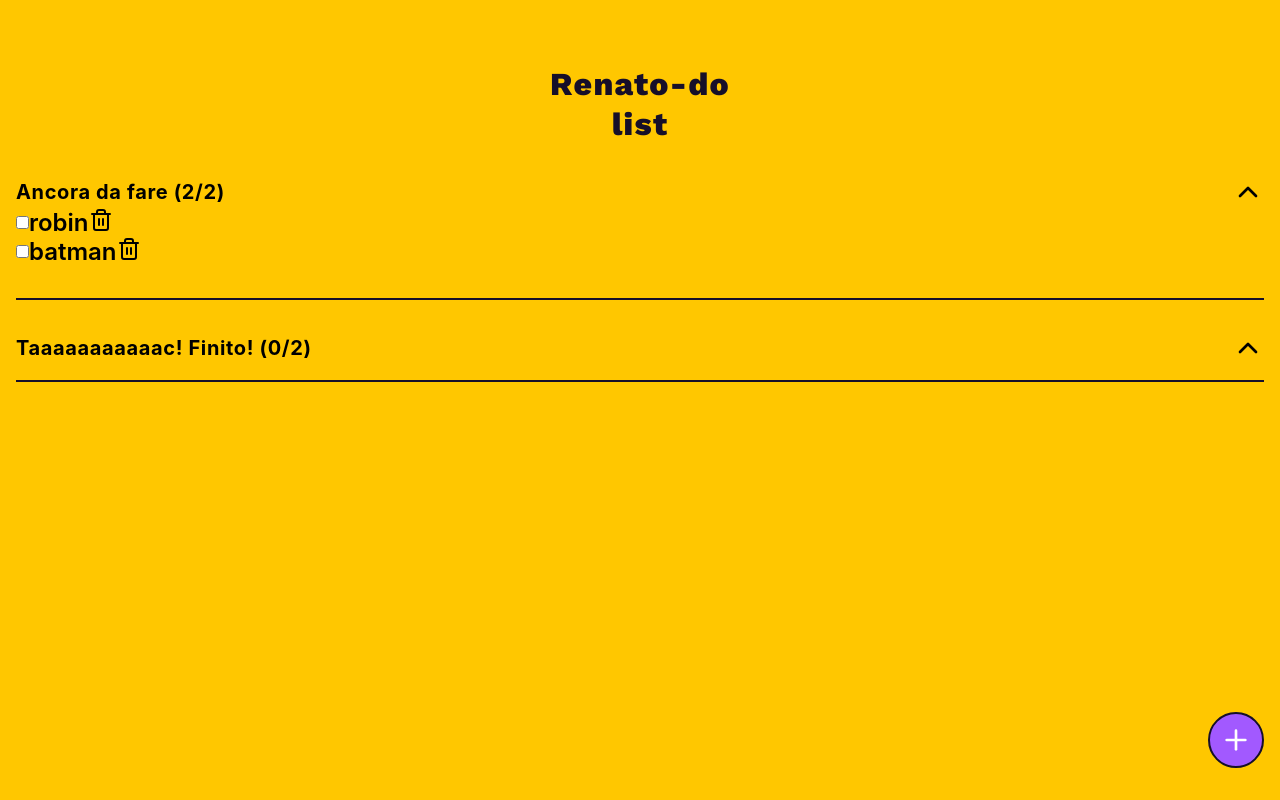
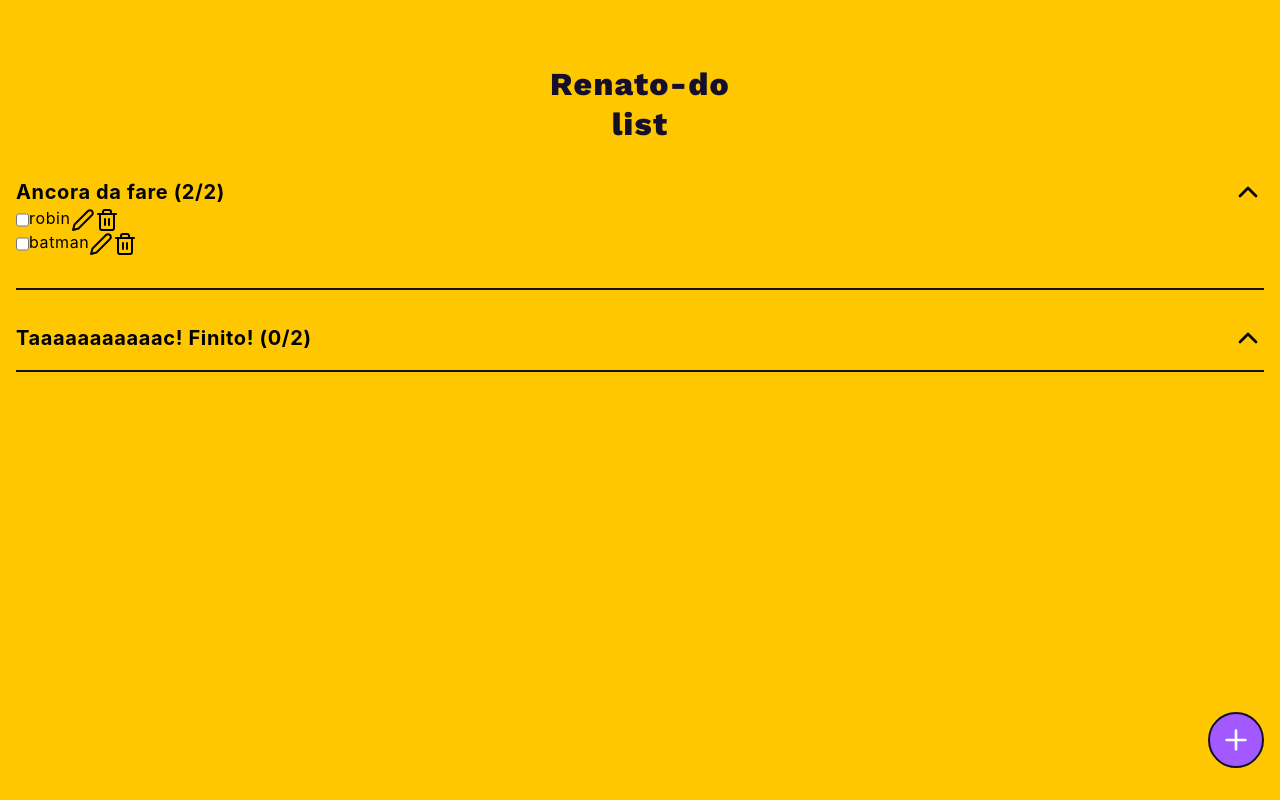
Before and after one commit to MarcoMaz/renato-do-list, a React (Create React App) app: page /main in a window 1280 px wide. Built offline with nearby package versions, Linux system fonts and the light colour scheme.

Commit message:
fix( checkbox ): fix the structure and add edit button

```diff
--- a/src/components/Task.tsx
+++ b/src/components/Task.tsx
@@ -65,12 +65,13 @@ const Task: FunctionComponent<TaskProps> = ({
   return (
     <li>
       <Checkbox
+        label={label}
         value={id}
         isChecked={isCompleted}
         onChange={handleCompleteTask}
       />
       <Link to="add-edit">
-        <Button type="button" label={label} onClick={handleModifyTask} />
+        <Button editSign type="button" onClick={handleModifyTask} />
       </Link>
       <Button trashSign type="button" onClick={handleRemoveDialog} />
     </li>
--- a/src/components/core/Button.tsx
+++ b/src/components/core/Button.tsx
@@ -2,7 +2,13 @@
 import { FunctionComponent } from 'react';
 
 // import ICONS
-import { FiTrash2, FiArrowRight, FiPlus, FiChevronLeft } from 'react-icons/fi';
+import {
+  FiTrash2,
+  FiEdit2,
+  FiArrowRight,
+  FiPlus,
+  FiChevronLeft,
+} from 'react-icons/fi';
 
 type AllowedButtonType = 'button' | 'submit' | 'reset';
 
@@ -14,6 +20,7 @@ interface ButtonProps {
   arrowRight?: boolean;
   trashSign?: boolean;
   plusSign?: boolean;
+  editSign?: boolean;
   onClick?: () => void;
 }
 
@@ -23,6 +30,7 @@ const Button: FunctionComponent<ButtonProps> = ({
   isDisabled,
   arrowLeft,
   arrowRight,
+  editSign,
   trashSign,
   plusSign,
   onClick,
@@ -31,6 +39,7 @@ const Button: FunctionComponent<ButtonProps> = ({
     <button type={type} disabled={isDisabled} onClick={onClick}>
       {arrowLeft && <FiChevronLeft data-testid="fi-chevron-left" />}
       {plusSign && <FiPlus />}
+      {editSign && <FiEdit2 />}
       {trashSign && <FiTrash2 />}
       {label}
       {arrowRight && <FiArrowRight />}
--- a/src/components/core/Checkbox.tsx
+++ b/src/components/core/Checkbox.tsx
@@ -1,7 +1,7 @@
 import { FunctionComponent } from 'react';
 
 interface CheckboxProps {
-  label?: string;
+  label: string;
   value: number;
   isChecked: boolean;
   onChange: () => void;
@@ -16,12 +16,13 @@ const Checkbox: FunctionComponent<CheckboxProps> = ({
   return (
     <>
       <input
+        id={`checkbox-0${value}`}
         value={value}
         checked={isChecked}
         onChange={onChange}
         type="checkbox"
       />
-      <span aria-hidden="true">{label}</span>
+      <label htmlFor={`checkbox-0${value}`}>{label}</label>
     </>
   );
 };
```
